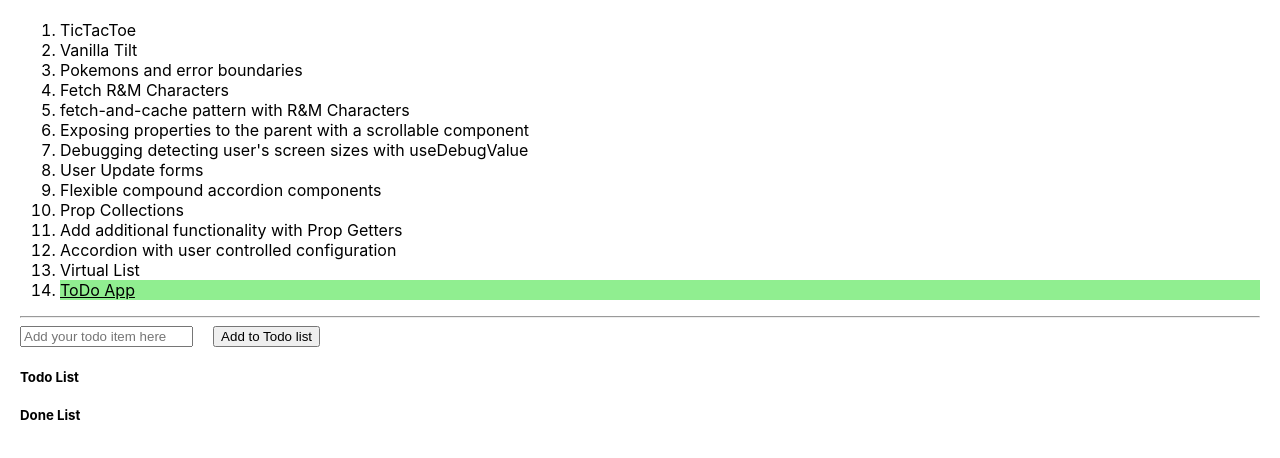
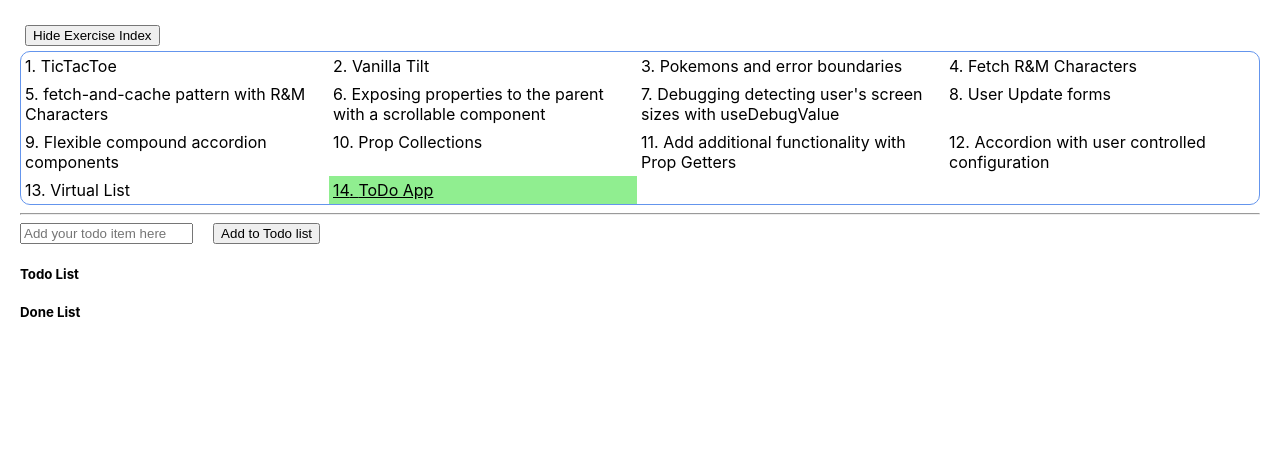
Before and after one commit to rkrux/deep-blue-sea, a React (Create React App) app: page / in a window 1280 px wide. Shown: the top 458 px of the page. Built offline with nearby package versions, Linux system fonts and the light colour scheme.

Commit message:
Added exercise index view button

```diff
--- a/src/App.css
+++ b/src/App.css
@@ -1,21 +1,29 @@
 .basic {
-	margin: 20px;
+  margin: 20px;
+}
+
+#exerciseIndex {
+  display: flex;
+  flex-wrap: wrap;
+  border: 1px solid cornflowerblue;
+  border-radius: 10px;
+}
+
+#exerciseHeading {
+  width: 300px;
+  padding: 4px;
+  cursor: pointer;
+}
+#exerciseHeading:hover {
+  background-color: burlywood;
+  text-decoration: underline;
 }
 
 .App {
-	text-align: center;
-}
-
-li {
-	cursor: pointer;
-}
-
-li:hover {
-	background-color: burlywood;
-	text-decoration: underline;
+  text-align: center;
 }
 
 .selected {
-	background-color: lightgreen;
-	text-decoration: underline;
+  background-color: lightgreen;
+  text-decoration: underline;
 }
--- a/src/App.tsx
+++ b/src/App.tsx
@@ -94,21 +94,32 @@ const exerciseConfigs: ExerciseConfig[] = [
 
 function App() {
   const [exerciseNumber, setExerciseNumber] = useState<Exercise>(13);
+  const [showIndex, setShowIndex] = useState(true);
+
   return (
     // Provide the client to your App
     <QueryClientProvider client={queryClient}>
       <div className="basic">
-        <ol>
+        <button
+          onClick={() => setShowIndex(!showIndex)}
+          style={{ margin: '5px' }}
+        >
+          {showIndex ? 'Hide' : 'Show'} Exercise Index
+        </button>
+        {showIndex && (
+          <div id="exerciseIndex">
             {exerciseConfigs.map((config, index) => (
-            <li
+              <div
                 key={config.title}
+                id="exerciseHeading"
                 onClick={() => setExerciseNumber(index)}
                 className={exerciseNumber === index ? 'selected' : 'unselected'}
               >
-              {config.title}
-            </li>
+                {index + 1}. {config.title}
+              </div>
             ))}
-        </ol>
+          </div>
+        )}
         <hr />
         <div>{exerciseConfigs[exerciseNumber].implementation}</div>
       </div>
```
Lines whose indentation alone changed are shown as unchanged.
